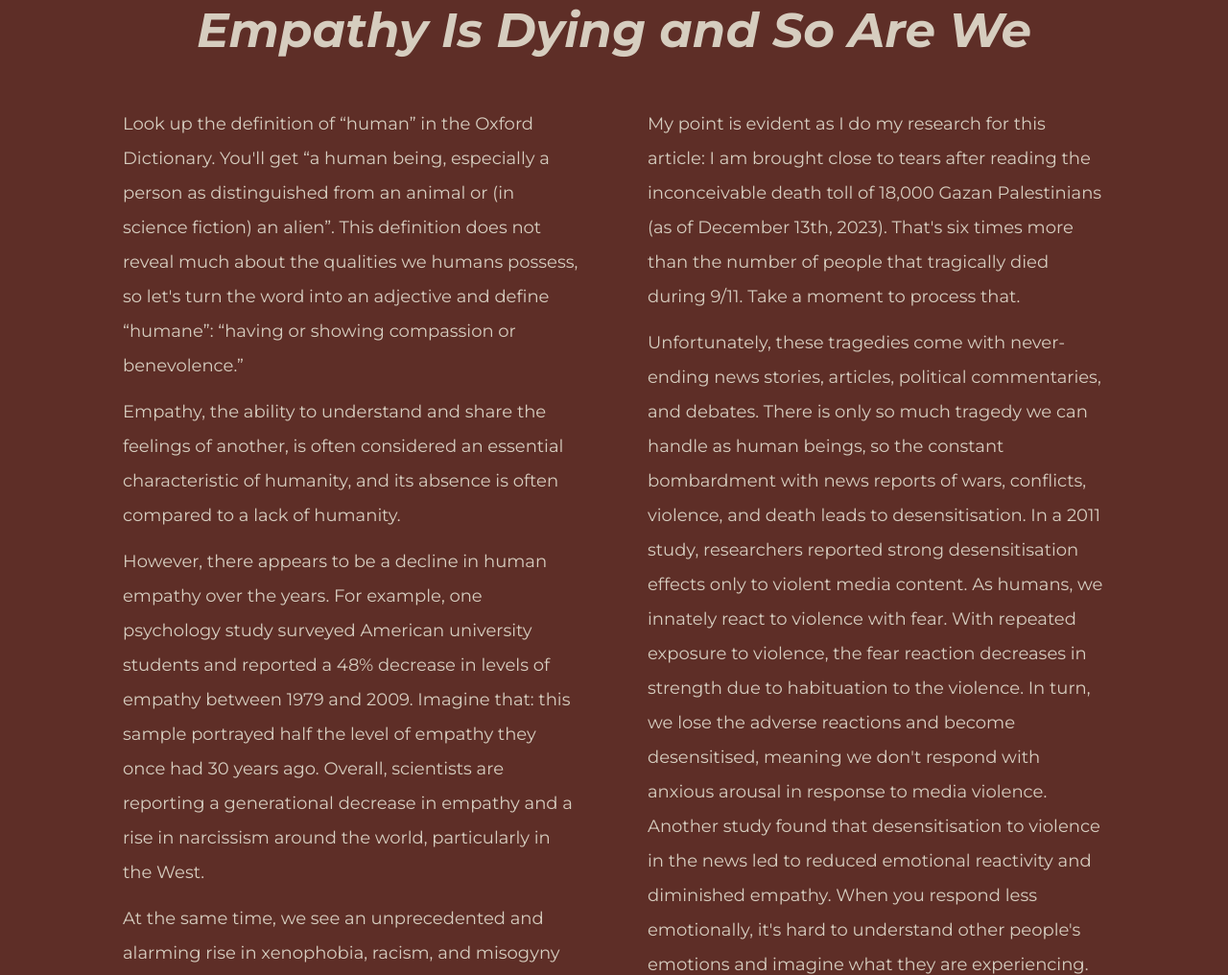
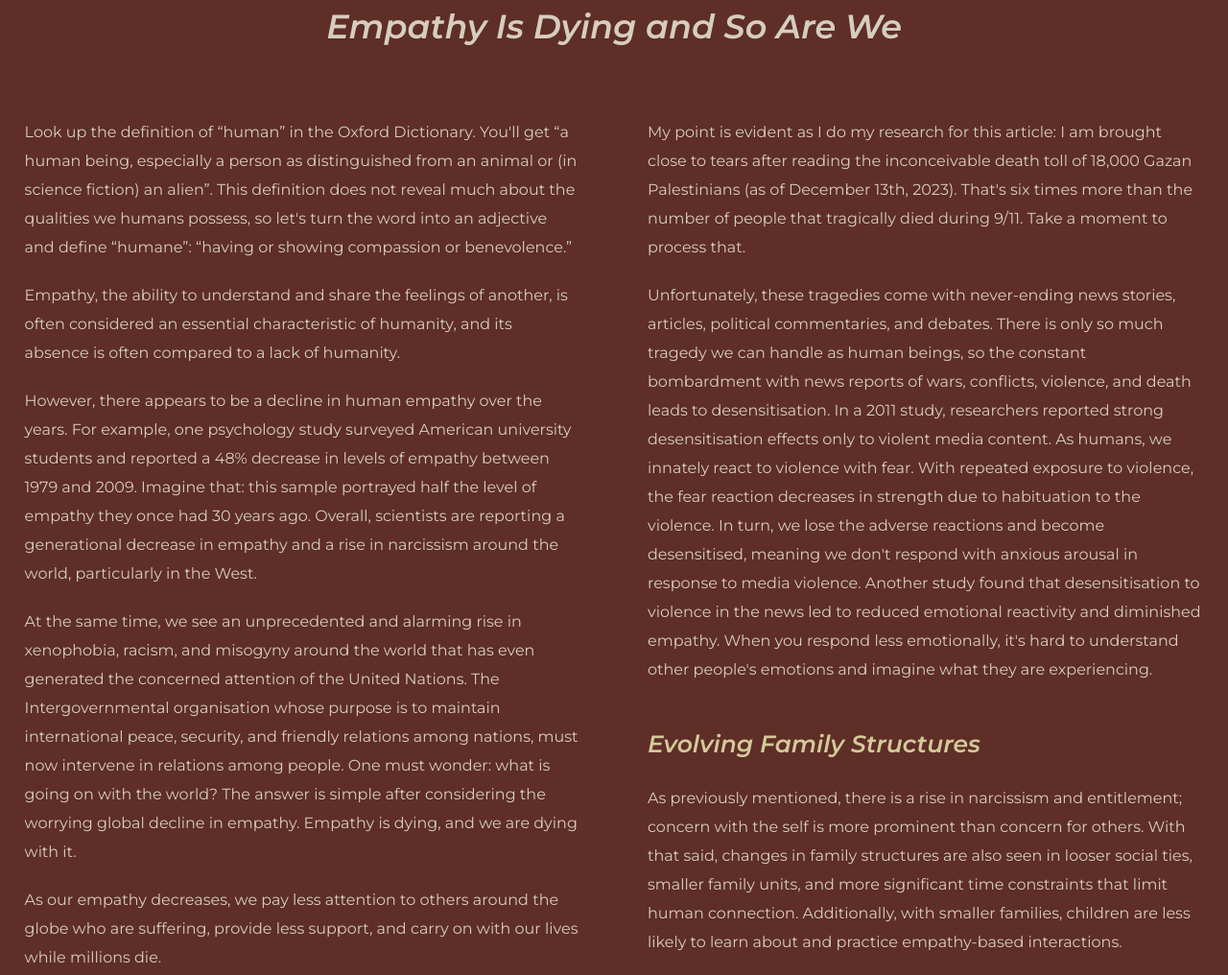
Before and after one commit to buttermilkcookie/Project-2, a plain HTML site: page index.html in a window 1280 px wide. Shown: the part 760-1776 px from the top of the page at 96% size. Drawn offline with Linux system fonts and the light colour scheme.

Commit message:
Refactor CSS for layout and typography adjustments

```diff
--- a/style.css
+++ b/style.css
@@ -55,44 +55,45 @@ nav a:hover {
 }
 
 body {
-  width: 80vw;
-  min-width: 1000px;
   margin: 48px auto;
+  width: 100%;
+  min-width: 0;
 }
 
-.articletext{
-
+.articletext {
   column-count: 2;
   column-gap: 70px;
   text-align: left;
+  padding: 0 2vw;
 }
 
-p{
-  font-size: 18px;
-  line-height: 36px;
-  padding-bottom: 12px;
+p {
+  font-size: 16px;
+  line-height: 30px;
+  margin-bottom: 20px;
+  padding: 0;
 }
 
-h1{
-    font-family: Montserrat, serif;
-    font-weight: 700;
-    margin-bottom: 6px;
+h1 {
+  font-family: Montserrat, serif;
+  font-weight: 700;
+  margin-bottom: 6px;
 }
 
 h2 {
   font-style: italic;
-  font-size: 50px;
+  font-size: 35px;
   text-align: center;
-  margin-top: 25px;
-  margin-bottom: 50px;
-  font-weight: 700;
+  margin-top: 30px;
+  margin-bottom: 75px;
+  font-weight: 600;
 }
 
 h3{
   color: #d4c99a;
   font-style: italic;
-  font-size: 27px;
-  margin-bottom: 20px;
+  font-size: 25px;
+  margin-bottom: 5 px;
   font-weight: 600;
 }
 
@@ -121,8 +122,8 @@ footer a:hover {
 }
 
 .footer-stuff {
-  width: 65vw;
-  height: 50px;
+  width: 100%;
+  padding: 0 2vw;   /* matches articletext margins */
   margin: 0 auto;
   display: flex;
   justify-content: space-between;
@@ -131,6 +132,7 @@ footer a:hover {
 }
 
 .footer-content {
+  font-size: 20px;
   width: 450px;
   height: 150px;
   display: flex;
```
